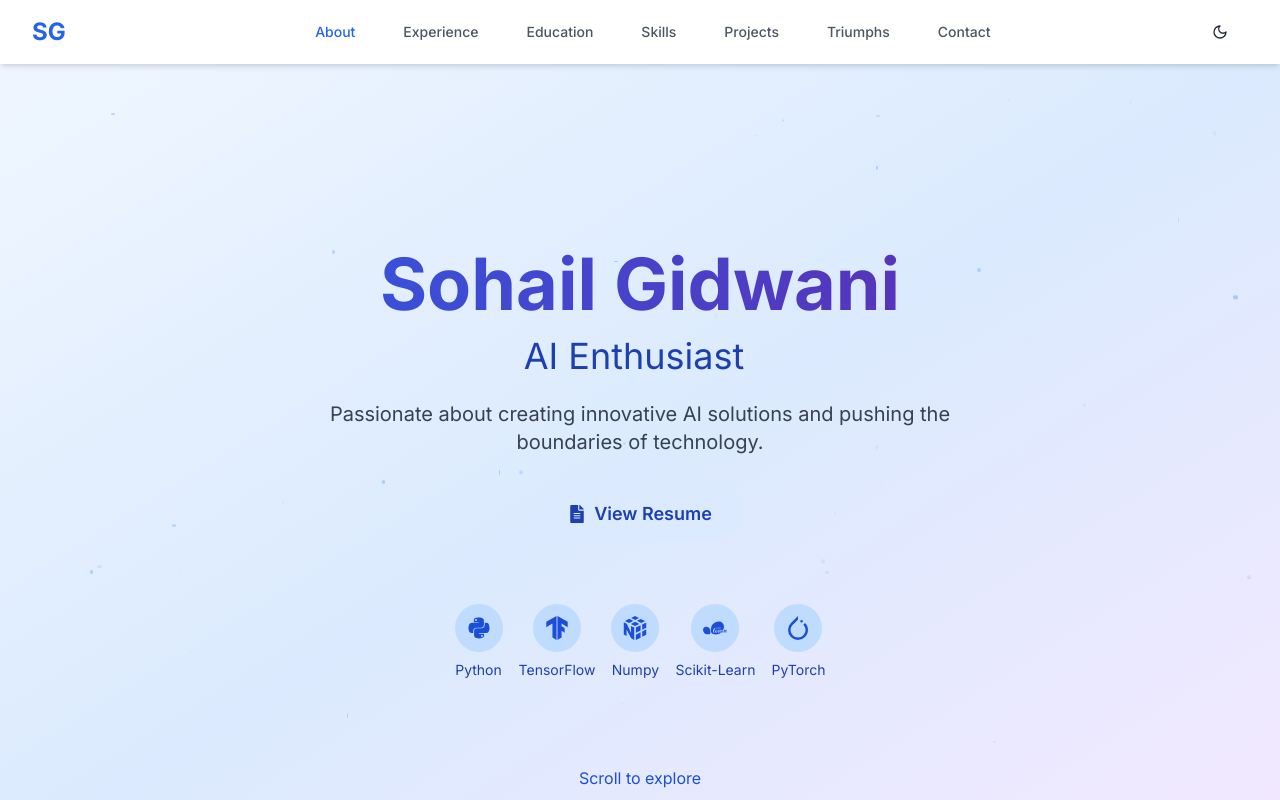
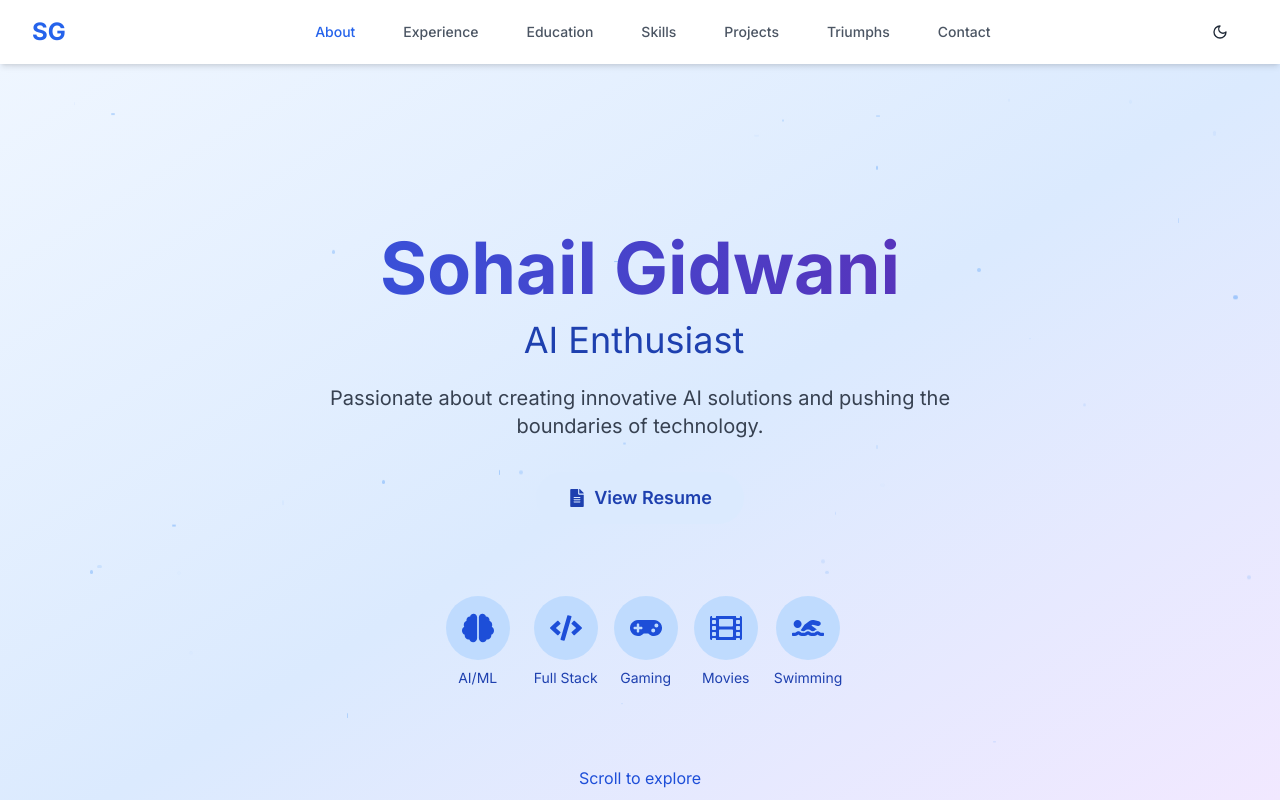
Before and after one commit to SohailGidwani/next-portfolio, a Next.js app: page / in a window 1280 px wide. Shown: the top 800 px of the page. Built offline with nearby package versions, Linux system fonts and the light colour scheme.

Commit message:
Add sharp package and update Hero component icons and layout

```diff
--- a/app/components/Hero.tsx
+++ b/app/components/Hero.tsx
@@ -3,8 +3,7 @@
 import { useEffect, useRef, useState } from 'react'
 import { motion, useScroll, useTransform } from 'framer-motion'
 import { TypeAnimation } from 'react-type-animation'
-import { FaFileAlt, FaPython,} from 'react-icons/fa'
-import { SiTensorflow, SiNumpy, SiScikitlearn, SiPytorch } from 'react-icons/si'
+import { FaFileAlt, FaBrain, FaCode, FaGamepad, FaFilm, FaSwimmer } from 'react-icons/fa'
 import { useTheme } from 'next-themes'
 
 interface HeroProps {
@@ -161,27 +160,27 @@ export default function Hero({ setActiveSection }: HeroProps) {
         </motion.div>
 
         <motion.div
-          className="mt-16 flex justify-center items-center space-x-4"
+          className="mt-16 flex justify-center items-center space-x-4 flex-wrap"
           initial={{ y: 20, opacity: 0 }}
           animate={{ y: 0, opacity: 1 }}
           transition={{ duration: 0.5, delay: 0.6 }}
         >
           {[
-            { Icon: FaPython, name: 'Python' },
-            { Icon: SiTensorflow, name: 'TensorFlow' },
-            { Icon: SiNumpy, name: 'Numpy' },
-            { Icon: SiScikitlearn, name: 'Scikit-Learn' },
-            { Icon: SiPytorch, name: 'PyTorch' },
+            { Icon: FaBrain, name: 'AI/ML' },
+            { Icon: FaCode, name: 'Full Stack' },
+            { Icon: FaGamepad, name: 'Gaming' },
+            { Icon: FaFilm, name: 'Movies' },
+            { Icon: FaSwimmer, name: 'Swimming' },
           ].map(({ Icon, name }) => (
             <motion.div
               key={name}
-              className="flex flex-col items-center"
+              className="flex flex-col items-center m-2"
               whileHover={{ scale: 1.1 }}
             >
-              <div className={`w-12 h-12 rounded-full flex items-center justify-center mb-2 ${
+              <div className={`w-16 h-16 rounded-full flex items-center justify-center mb-2 ${
                 isDark ? 'bg-blue-700' : 'bg-blue-200'
               }`}>
-                <Icon className={`w-6 h-6 ${isDark ? 'text-blue-200' : 'text-blue-700'}`} />
+                <Icon className={`w-8 h-8 ${isDark ? 'text-blue-200' : 'text-blue-700'}`} />
               </div>
               <span className={`text-sm ${isDark ? 'text-blue-200' : 'text-blue-800'}`}>{name}</span>
             </motion.div>
--- a/package.json
+++ b/package.json
@@ -33,6 +33,7 @@
     "react-tsparticles": "^2.12.2",
     "react-type-animation": "^3.2.0",
     "react-vertical-timeline-component": "^3.6.0",
+    "sharp": "^0.33.5",
     "tailwind-merge": "^2.5.3",
     "tailwindcss-animate": "^1.0.7",
     "three": "^0.169.0",
```
Also changed, not shown: 1 other file (tests, documents, lock files or other folders).
